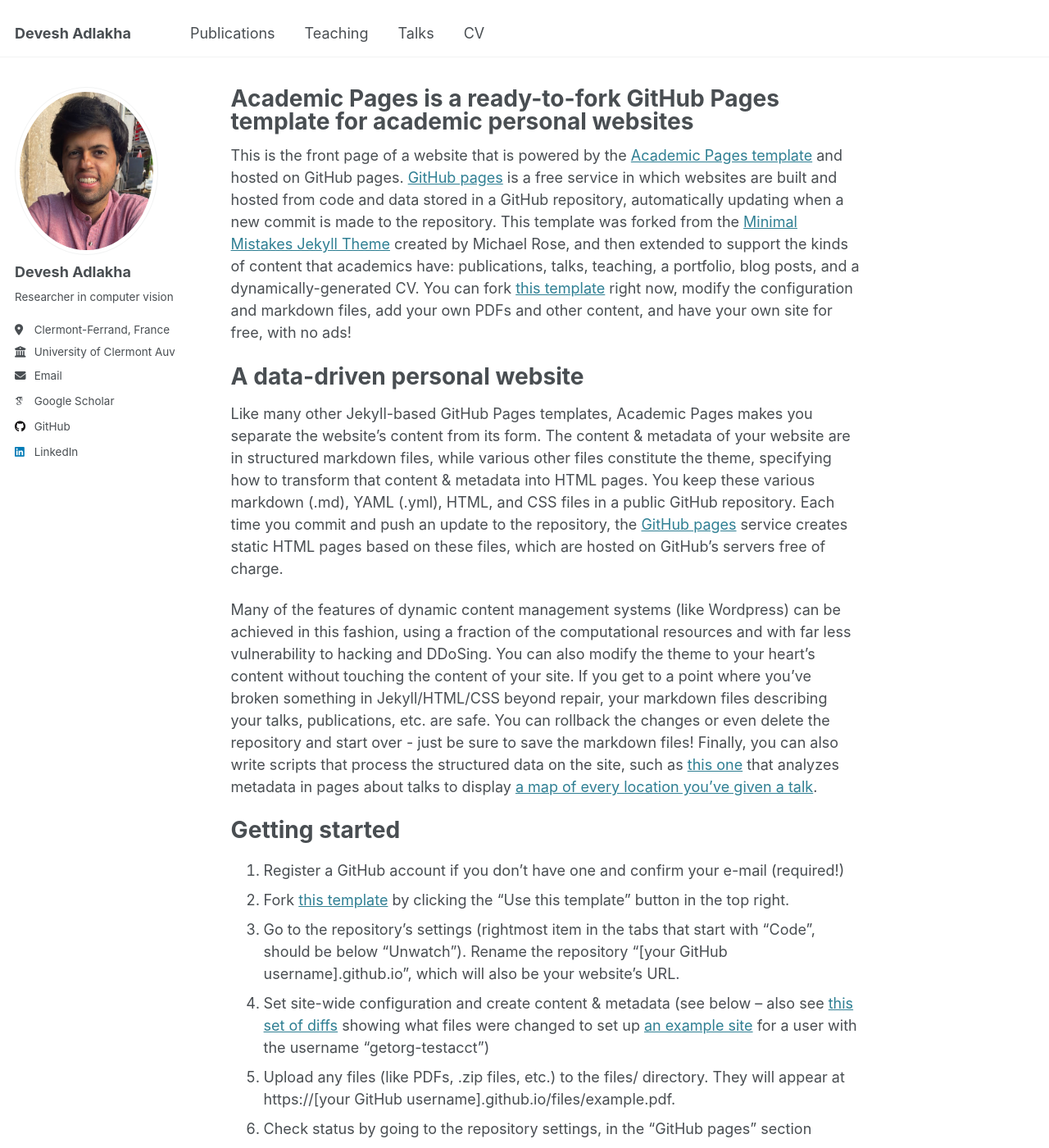
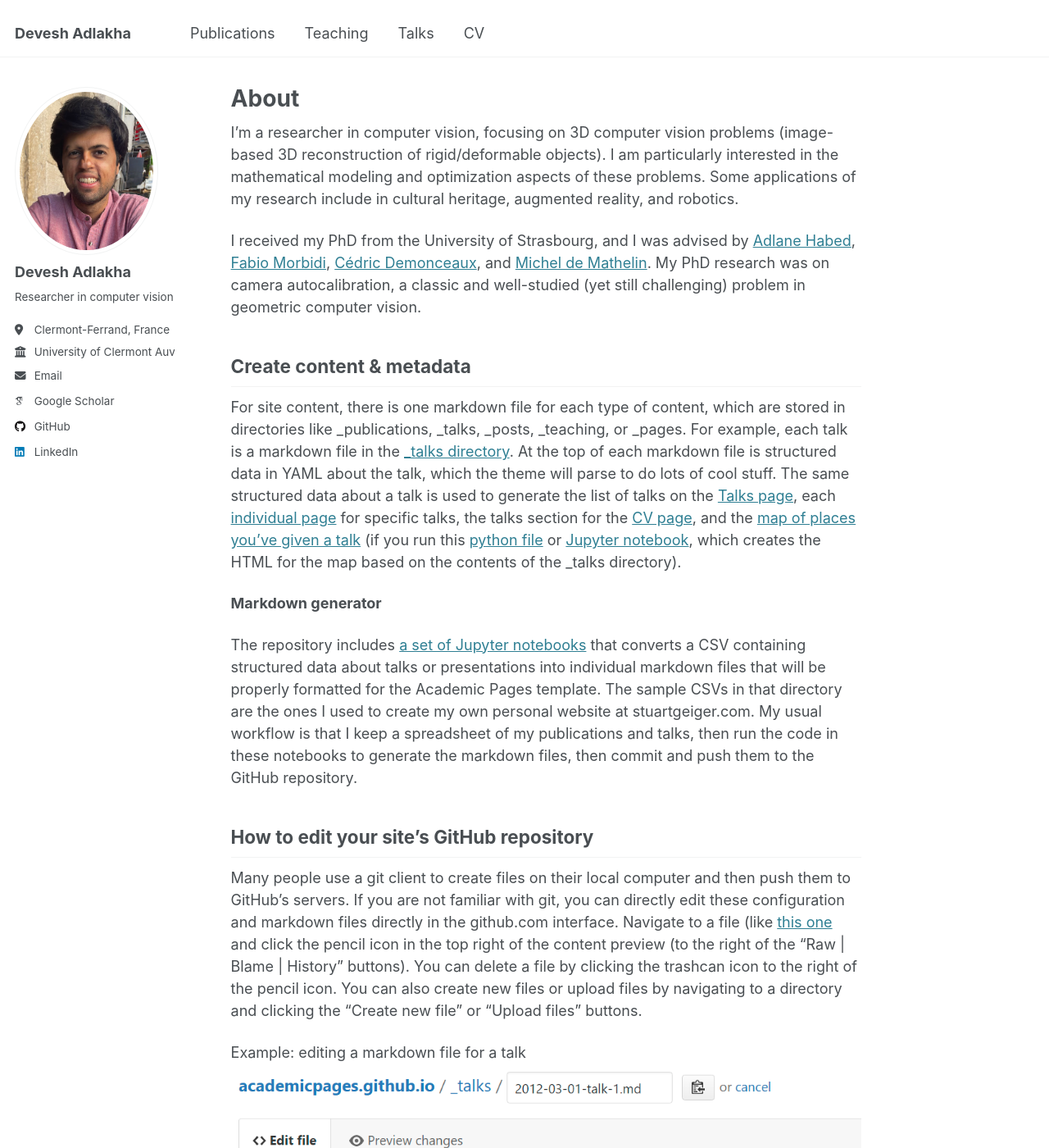
Before and after one commit to devadlakha/devadlakha.github.io, a Jekyll site: the page built from _pages/about.md, in a window 1280 px wide and 1400 px high. Shown: the whole window at 82% size. Built offline with Jekyll 4.4.1, drawn with Linux system fonts in a browser that asks for light colours; some web fonts are replaced; some of the changed text lies outside the part shown.

Commit message:
Update about.md

```diff
--- a/_pages/about.md
+++ b/_pages/about.md
@@ -1,32 +1,16 @@
 ---
 permalink: /
-title: "Academic Pages is a ready-to-fork GitHub Pages template for academic personal websites"
+title: "About"
 author_profile: true
 redirect_from:
   - /about/
   - /about.html
 ---
 
-This is the front page of a website that is powered by the [Academic Pages template](https://github.com/academicpages/academicpages.github.io) and hosted on GitHub pages. [GitHub pages](https://pages.github.com) is a free service in which websites are built and hosted from code and data stored in a GitHub repository, automatically updating when a new commit is made to the repository. This template was forked from the [Minimal Mistakes Jekyll Theme](https://mmistakes.github.io/minimal-mistakes/) created by Michael Rose, and then extended to support the kinds of content that academics have: publications, talks, teaching, a portfolio, blog posts, and a dynamically-generated CV. You can fork [this template](https://github.com/academicpages/academicpages.github.io) right now, modify the configuration and markdown files, add your own PDFs and other content, and have your own site for free, with no ads!
+I'm a researcher in computer vision, focusing on 3D computer vision problems (image-based 3D reconstruction of rigid/deformable objects). I am particularly interested in the mathematical modeling and optimization aspects of these problems. Some applications of my research include in cultural heritage, augmented reality, and robotics.
 
-A data-driven personal website
-======
-Like many other Jekyll-based GitHub Pages templates, Academic Pages makes you separate the website's content from its form. The content & metadata of your website are in structured markdown files, while various other files constitute the theme, specifying how to transform that content & metadata into HTML pages. You keep these various markdown (.md), YAML (.yml), HTML, and CSS files in a public GitHub repository. Each time you commit and push an update to the repository, the [GitHub pages](https://pages.github.com/) service creates static HTML pages based on these files, which are hosted on GitHub's servers free of charge.
+I received my PhD from the University of Strasbourg, and I was advised by [Adlane Habed](https://habed.weebly.com), [Fabio Morbidi](https://home.mis.u-picardie.fr/~fabio/Index.html), [Cédric Demonceaux](https://sites.google.com/view/cedricdemonceaux/home), and [Michel de Mathelin](https://rdh.icube.unistra.fr/Michel_de_Mathelin_personal_web_page). My PhD research was on camera autocalibration, a classic and well-studied (yet still challenging) problem in geometric computer vision.
 
-Many of the features of dynamic content management systems (like Wordpress) can be achieved in this fashion, using a fraction of the computational resources and with far less vulnerability to hacking and DDoSing. You can also modify the theme to your heart's content without touching the content of your site. If you get to a point where you've broken something in Jekyll/HTML/CSS beyond repair, your markdown files describing your talks, publications, etc. are safe. You can rollback the changes or even delete the repository and start over - just be sure to save the markdown files! Finally, you can also write scripts that process the structured data on the site, such as [this one](https://github.com/academicpages/academicpages.github.io/blob/master/talkmap.ipynb) that analyzes metadata in pages about talks to display [a map of every location you've given a talk](https://academicpages.github.io/talkmap.html).
-
-Getting started
-======
-1. Register a GitHub account if you don't have one and confirm your e-mail (required!)
-1. Fork [this template](https://github.com/academicpages/academicpages.github.io) by clicking the "Use this template" button in the top right.
-1. Go to the repository's settings (rightmost item in the tabs that start with "Code", should be below "Unwatch"). Rename the repository "[your GitHub username].github.io", which will also be your website's URL.
-1. Set site-wide configuration and create content & metadata (see below -- also see [this set of diffs](http://archive.is/3TPas) showing what files were changed to set up [an example site](https://getorg-testacct.github.io) for a user with the username "getorg-testacct")
-1. Upload any files (like PDFs, .zip files, etc.) to the files/ directory. They will appear at https://[your GitHub username].github.io/files/example.pdf.
-1. Check status by going to the repository settings, in the "GitHub pages" section
-
-Site-wide configuration
-------
-The main configuration file for the site is in the base directory in [_config.yml](https://github.com/academicpages/academicpages.github.io/blob/master/_config.yml), which defines the content in the sidebars and other site-wide features. You will need to replace the default variables with ones about yourself and your site's github repository. The configuration file for the top menu is in [_data/navigation.yml](https://github.com/academicpages/academicpages.github.io/blob/master/_data/navigation.yml). For example, if you don't have a portfolio or blog posts, you can remove those items from that navigation.yml file to remove them from the header.
 
 Create content & metadata
 ------
```
